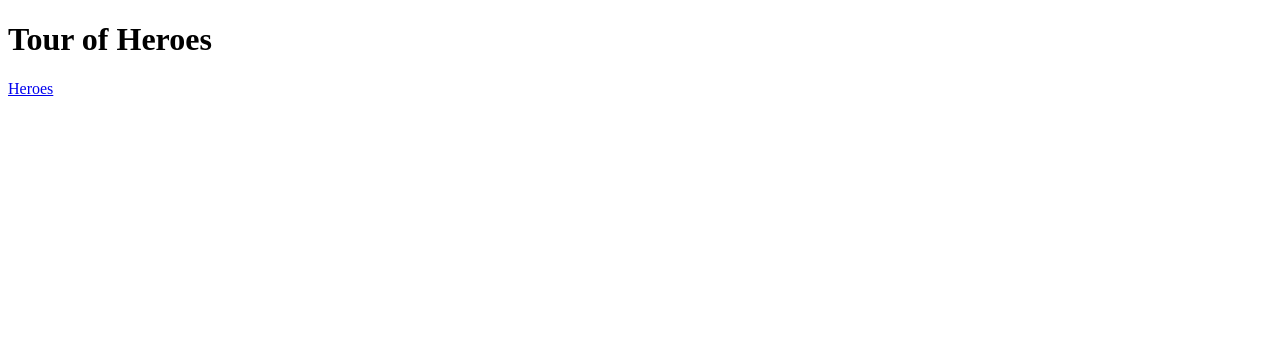
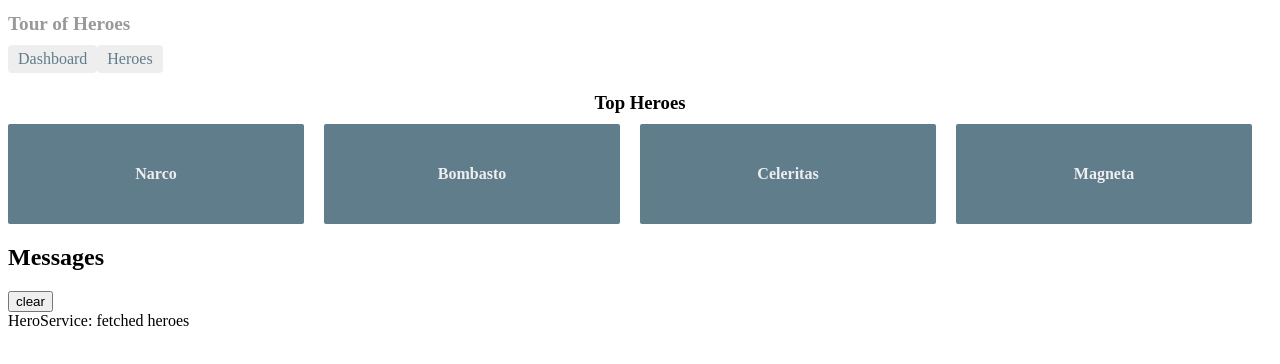
Before and after one commit to david2999999/Angular-6, an Angular app in the folder Angular-Project/: page /dashboard in a window 1280 px wide. Before the commit this address led to /. Shown: the top 364 px of the page. Built offline with nearby package versions, Linux system fonts and the light colour scheme.

Commit message:
added route to dashboard

```diff
--- a/Angular-Project/src/app/app-routing.module.ts
+++ b/Angular-Project/src/app/app-routing.module.ts
@@ -2,8 +2,10 @@ import { NgModule } from '@angular/core';
 import { RouterModule, Routes } from '@angular/router';
 
 import { HeroesComponent } from './heroes/heroes.component';
+import { DashboardComponent }   from './dashboard/dashboard.component';
 
-const routes: Routes = [
+const routes: Routes = [{ path: '', redirectTo: '/dashboard', pathMatch: 'full' },
+                        { path: 'dashboard', component: DashboardComponent },
                         { path: 'heroes', component: HeroesComponent }
                       ];
 
--- a/Angular-Project/src/app/app.component.css
+++ b/Angular-Project/src/app/app.component.css
@@ -0,0 +1,28 @@
+h1 {
+  font-size: 1.2em;
+  color: #999;
+  margin-bottom: 0;
+}
+h2 {
+  font-size: 2em;
+  margin-top: 0;
+  padding-top: 0;
+}
+nav a {
+  padding: 5px 10px;
+  text-decoration: none;
+  margin-top: 10px;
+  display: inline-block;
+  background-color: #eee;
+  border-radius: 4px;
+}
+nav a:visited, a:link {
+  color: #607d8b;
+}
+nav a:hover {
+  color: #039be5;
+  background-color: #cfd8dc;
+}
+nav a.active {
+  color: #039be5;
+}
--- a/Angular-Project/src/app/app.component.html
+++ b/Angular-Project/src/app/app.component.html
@@ -1,5 +1,6 @@
 <h1>{{ title }}</h1>
 <nav>
+  <a routerLink="/dashboard">Dashboard</a>
   <a routerLink="/heroes">Heroes</a>
 </nav>
 <router-outlet></router-outlet>
--- a/Angular-Project/src/app/dashboard/dashboard.component.ts
+++ b/Angular-Project/src/app/dashboard/dashboard.component.ts
@@ -9,10 +9,16 @@ import { HeroService } from '../services/hero.service';
   styleUrls: ['./dashboard.component.css']
 })
 export class DashboardComponent implements OnInit {
+  heroes: Hero[] = [];
 
-  constructor() { }
+  constructor(private heroService: HeroService) { }
 
   ngOnInit() {
+      this.getHeroes();
   }
 
+  getHeroes(): void {
+     this.heroService.getHeroes()
+       .subscribe(heroes => this.heroes = heroes.slice(1, 5));
+  }
 }
```
